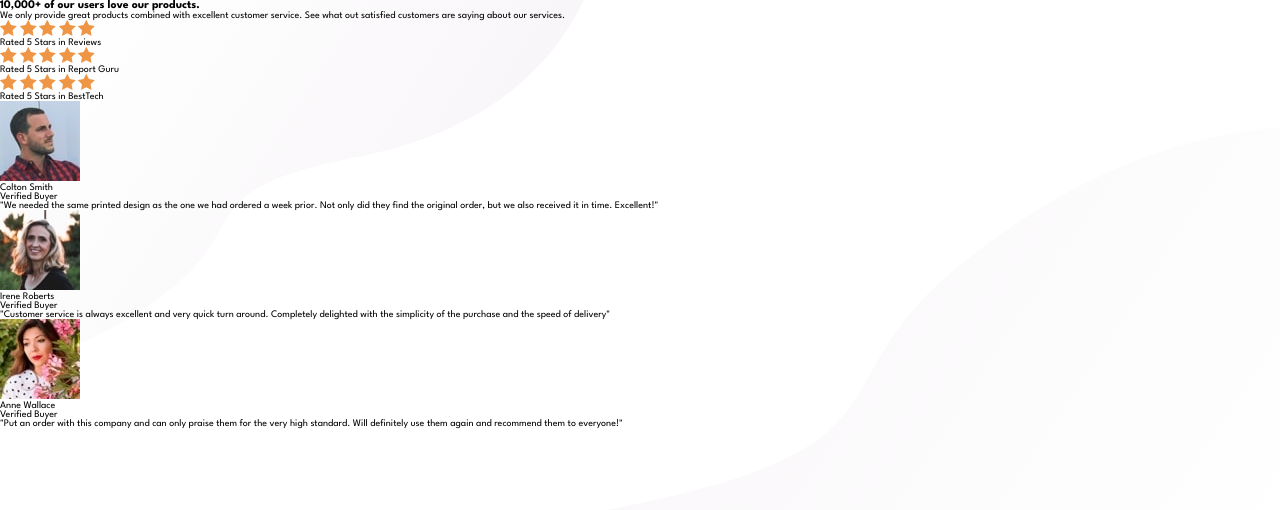
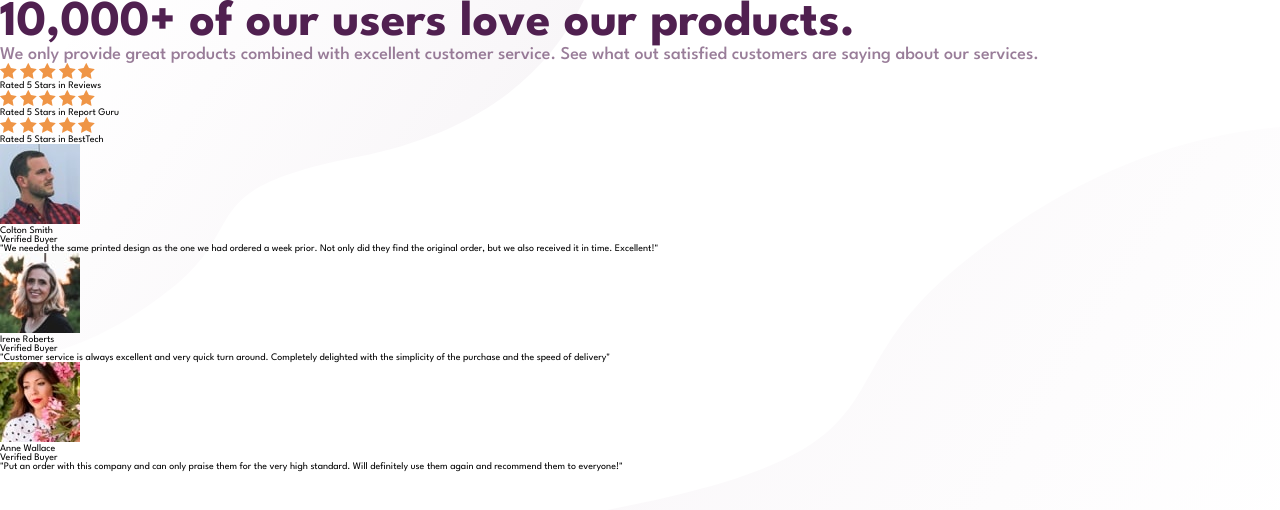
Before and after one commit to Bugzie32/Social-proof-section, a plain HTML site: page index.html in a window 1280 px wide. Drawn offline with Linux system fonts and the light colour scheme.

Commit message:
classes still needed

```diff
--- a/index.html
+++ b/index.html
@@ -15,7 +15,7 @@
 			<section>
 				<aside>
 					<h1>10,000+ of our users love our products.</h1>
-					<p>We only provide great products combined with excellent customer service. See what out satisfied customers are saying about our services.</p>
+					<p class="users-p">We only provide great products combined with excellent customer service. See what out satisfied customers are saying about our services.</p>
 				</aside>
 				<aside>
 					<div class="raiting-1"></div>
--- a/style.css
+++ b/style.css
@@ -3,17 +3,16 @@
 
 /* //TODO: Add colors from "var" */
 
+* {
+	box-sizing: border-box;
+	margin: 0;
+	padding: 0;
+}
 :root {
 	--clr-primary: hsl(300, 43%, 22%);
 	--clr-trim: hsl(333, 80%, 67%);
 	--clr-light: hsl(300, 24%, 96%);
 	--clr-white: hsl(0, 0%, 100%);
-}
-
-* {
-	box-sizing: border-box;
-	margin: 0;
-	padding: 0;
 }
 
 html {
@@ -29,3 +28,15 @@ body {
 	background-repeat: no-repeat;
 	font-family: "League Spartan", "Dank-Mono", sans-serif;
 }
+
+h1 {
+	font-size: 5rem;
+	color: var(--clr-primary);
+}
+
+.users-p {
+	color: var(--clr-primary);
+	opacity: 0.58;
+	font-size: 1.8rem;
+	font-weight: 500;
+}
```
